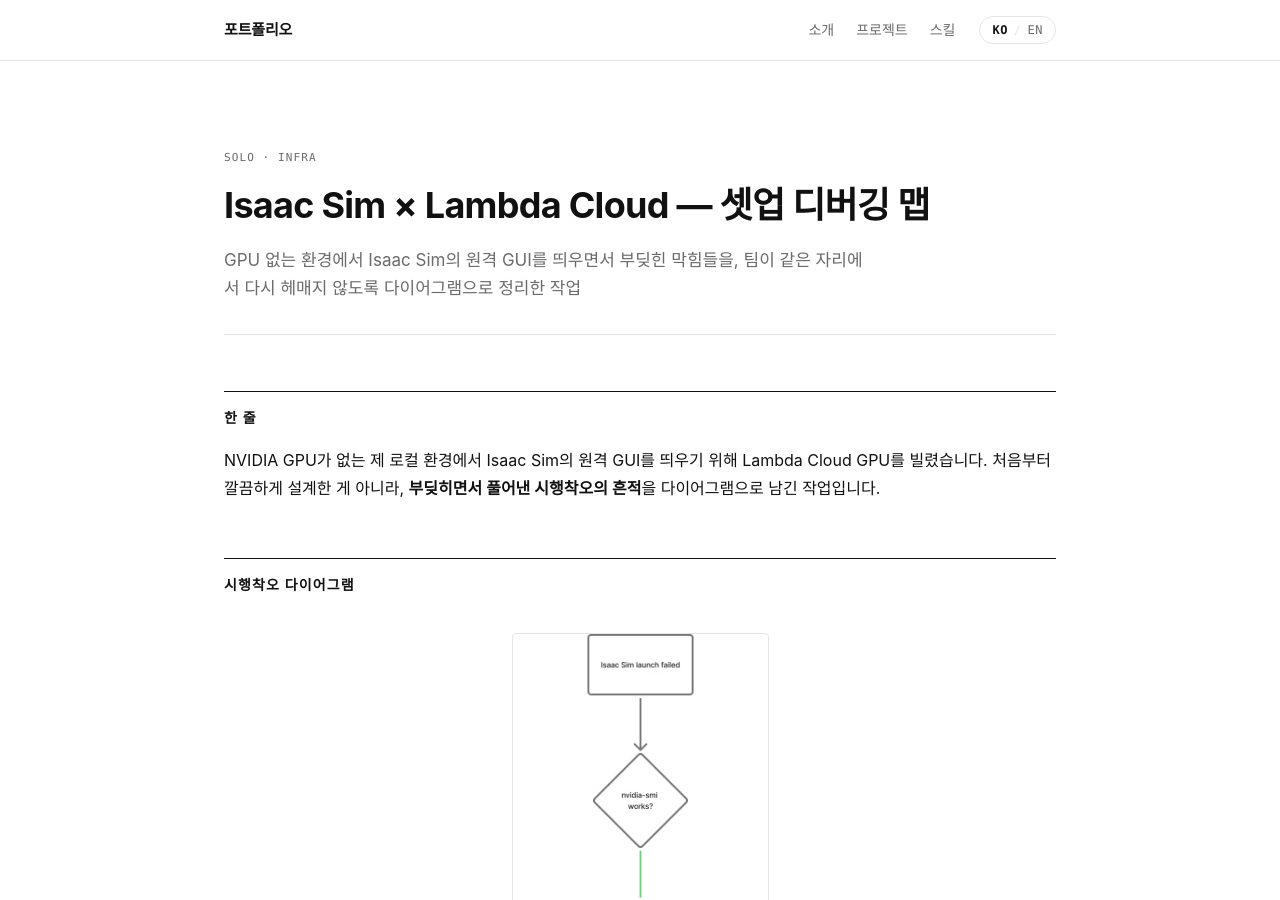
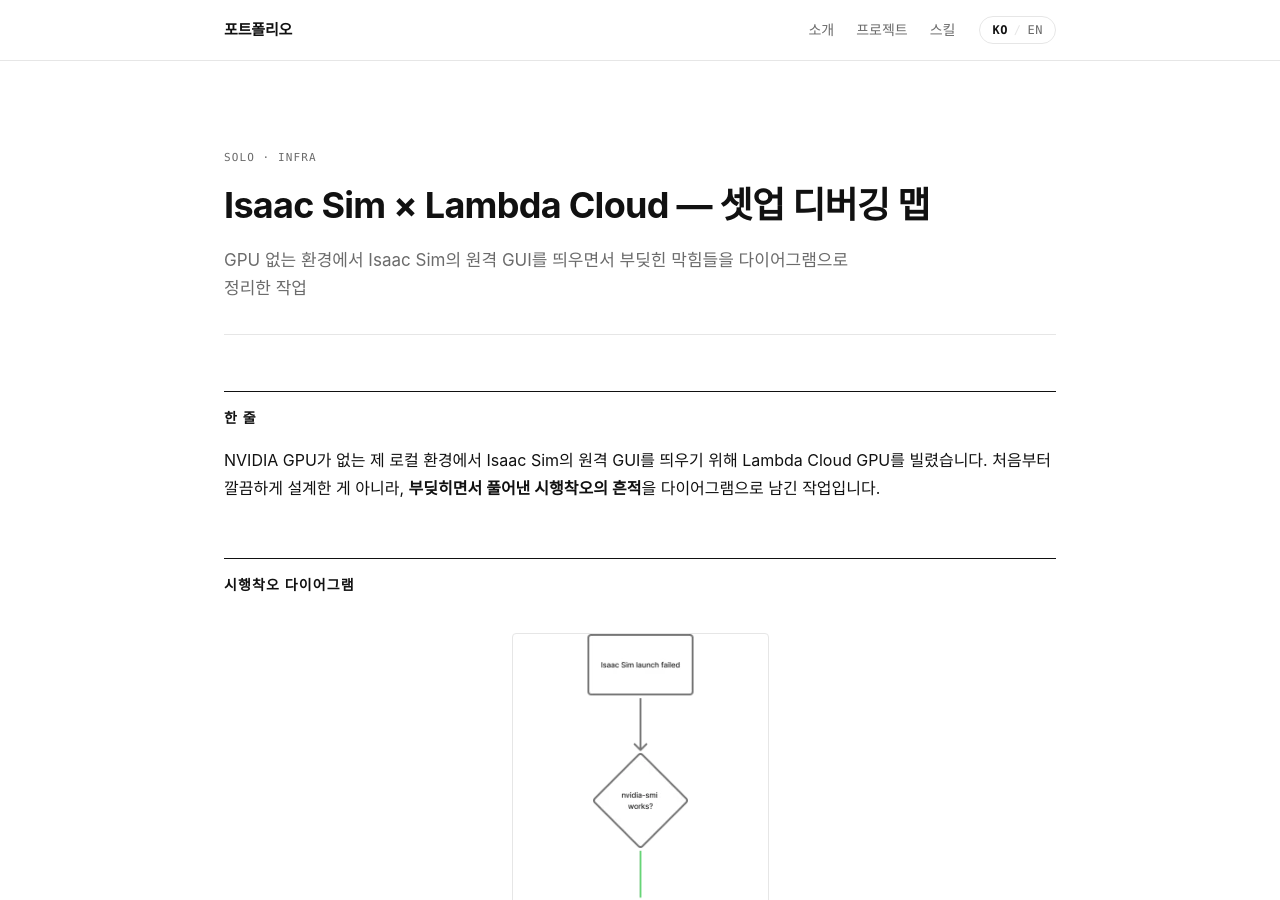
Before and after one commit to wang-gw/portfolio, a Jekyll site: the page built from _projects/isaacsim-lambda.md, in a window 1280 px wide and 900 px high. Built offline with Jekyll 4.4.1, drawn with Linux system fonts in a browser that asks for light colours; some web fonts are replaced; some of the changed text lies outside the part shown.

Commit message:
Update isaacsim-lambda.md

```diff
--- a/_projects/isaacsim-lambda.md
+++ b/_projects/isaacsim-lambda.md
@@ -3,7 +3,7 @@ title: "Isaac Sim × Lambda Cloud — 셋업 디버깅 맵"
 title_en: "Isaac Sim × Lambda Cloud — Setup Debugging Map"
 order: 4
 tag: "SOLO · INFRA"
-summary: "GPU 없는 환경에서 Isaac Sim의 원격 GUI를 띄우면서 부딪힌 막힘들을, 팀이 같은 자리에서 다시 헤매지 않도록 다이어그램으로 정리한 작업"
+summary: "GPU 없는 환경에서 Isaac Sim의 원격 GUI를 띄우면서 부딪힌 막힘들을 다이어그램으로 정리한 작업"
 summary_en: "A debugging map drawn from getting Isaac Sim's remote GUI running on Lambda Cloud — so my teammates don't get stuck in the same places"
 ---
 
@@ -34,7 +34,7 @@ NVIDIA GPU가 없는 제 로컬 환경에서 Isaac Sim의 원격 GUI를 띄우
 
 ## 이게 왜 가치 있는가
 
-저는 클라우드 GPU나 WebRTC를 처음부터 잘 알고 시작한 게 아니었습니다. 결과적으로 만들어진 것은 화려한 아키텍처가 아니라, **이 환경에 들어올 다음 사람이 같은 자리에서 며칠을 헤매지 않게 하는 한 장의 지도**입니다.
+저는 클라우드 GPU나 WebRTC를 처음부터 잘 알고 시작한 게 아니었습니다. 결과적으로 만들어진 것은 화려한 아키텍처가 아니라, **이 환경에 들어올 다음 사람이 참고하면 좋을 한 장의 지도**입니다.
 
 이 작업에서 제가 키운 건 "Isaac Sim을 클라우드에 띄울 줄 안다"가 아니라, **막힐 때마다 노드를 하나씩 더해서 팀이 따라올 수 있는 흔적을 남기는 습관**이라고 생각합니다.
 
```
